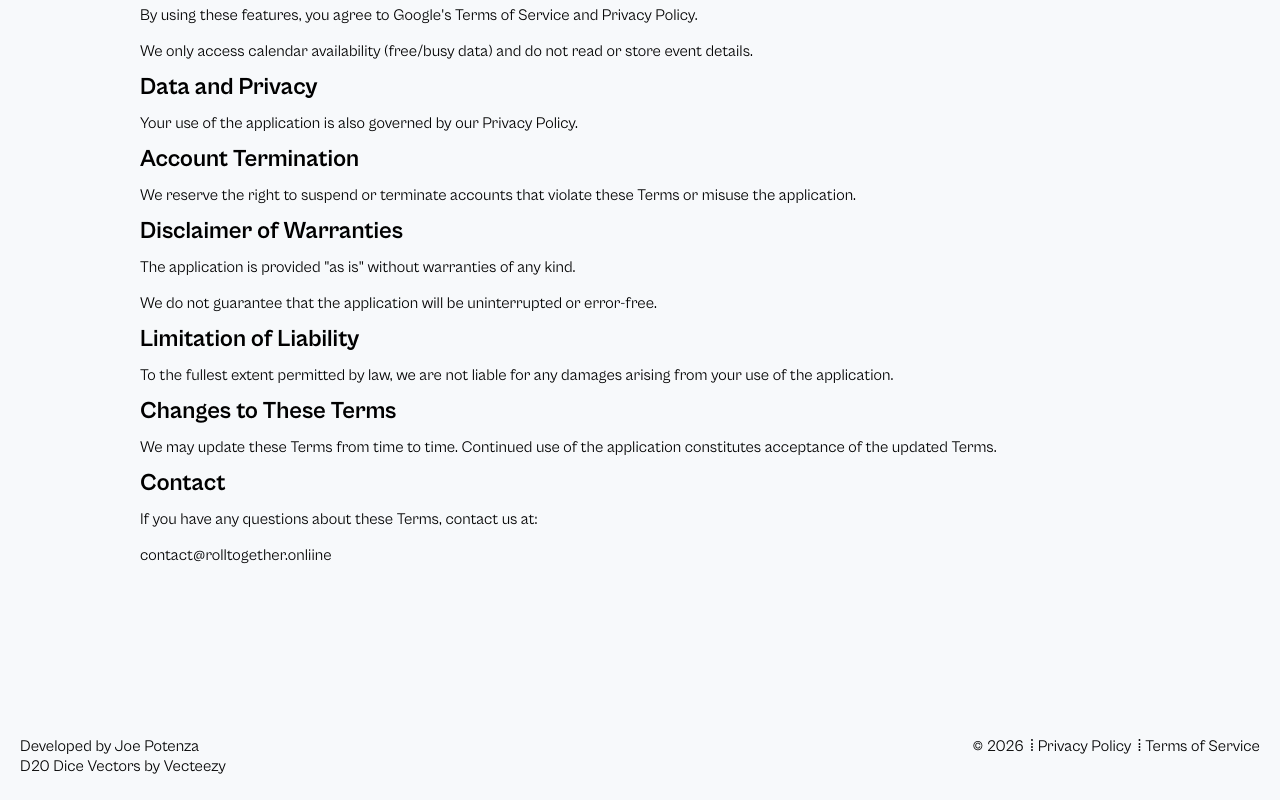
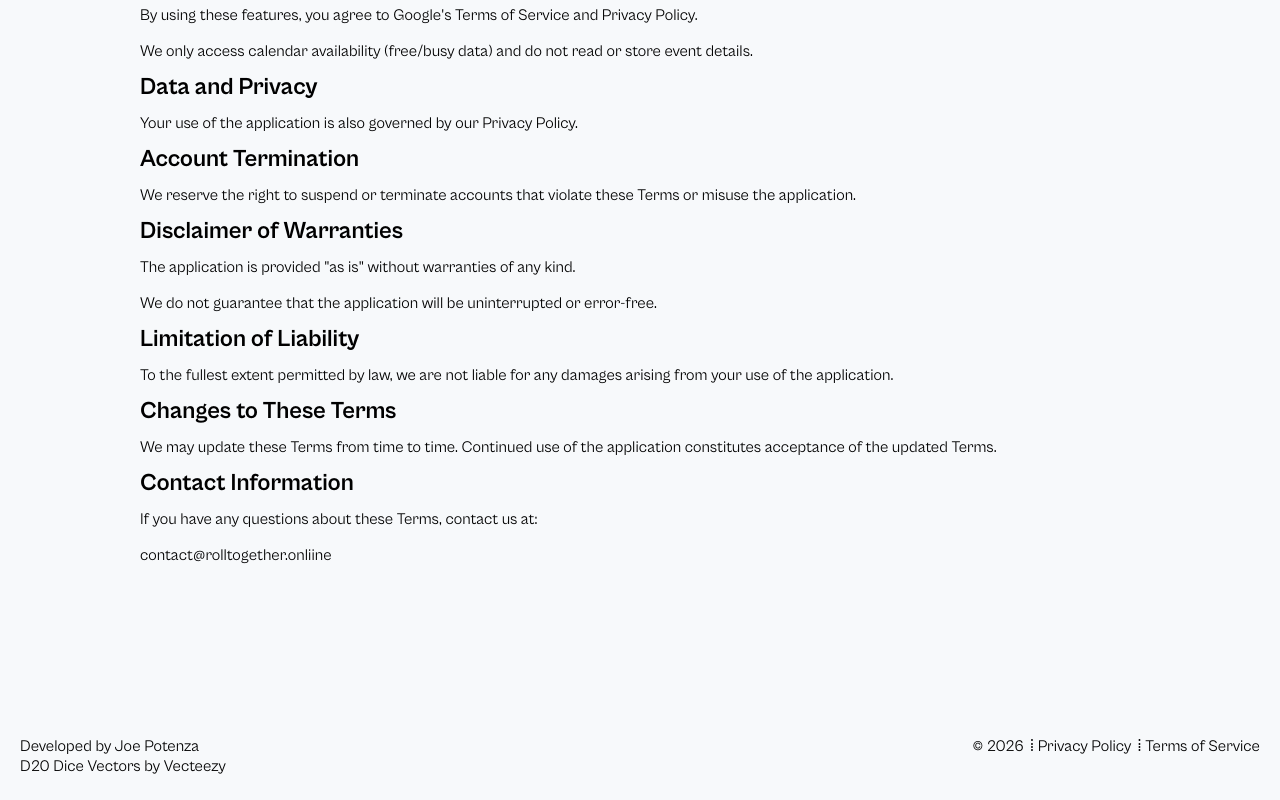
Before and after one commit to joepotenza/rolltogether, a React (Vite) app: page /terms in a window 1280 px wide. Shown: the part 912-1712 px from the top of the page. Built offline with nearby package versions, Linux system fonts and the light colour scheme; no server answers.

Commit message:
Update TermsOfService.jsx

```diff
--- a/src/components/TermsOfService/TermsOfService.jsx
+++ b/src/components/TermsOfService/TermsOfService.jsx
@@ -86,7 +86,7 @@ function TermsOfService() {
         application constitutes acceptance of the updated Terms.
       </p>
 
-      <h2>Contact</h2>
+      <h2>Contact Information</h2>
       <p>If you have any questions about these Terms, contact us at:</p>
       <p>contact@rolltogether.onliine</p>
     </div>
```
